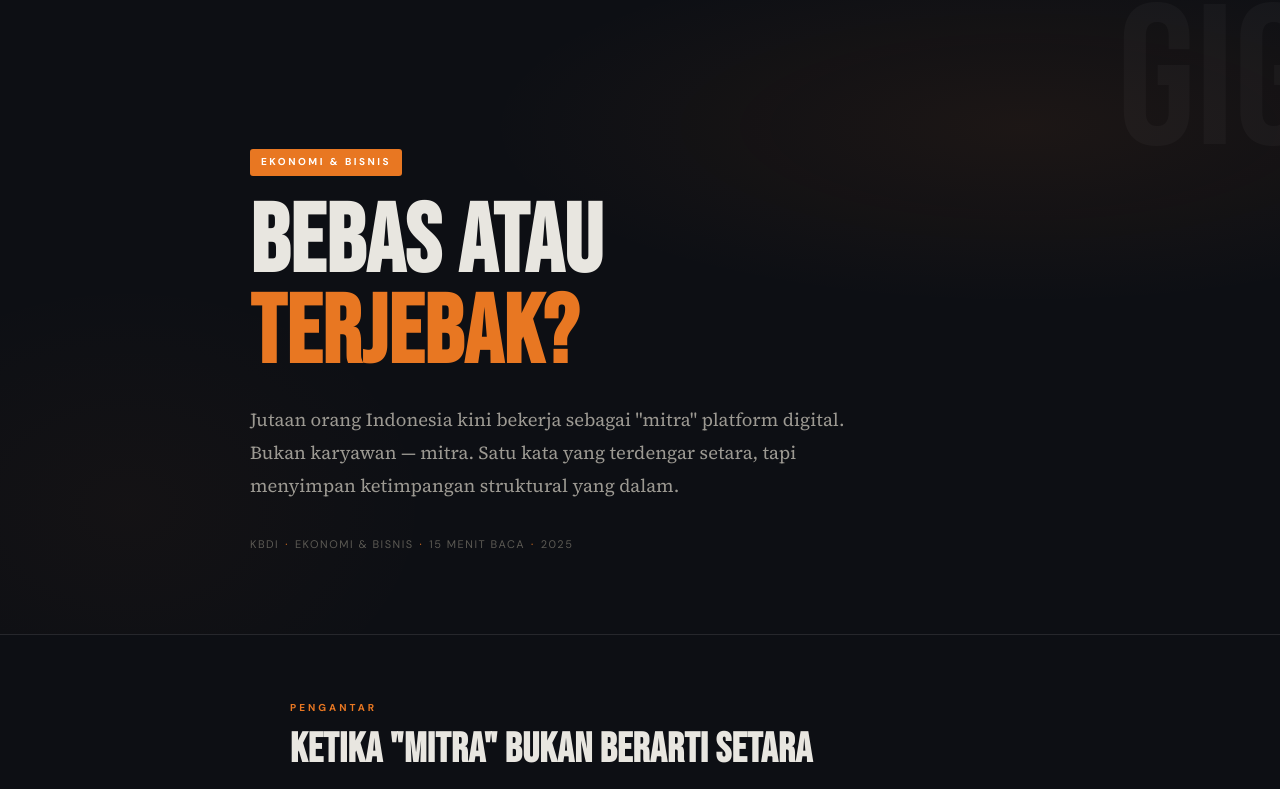
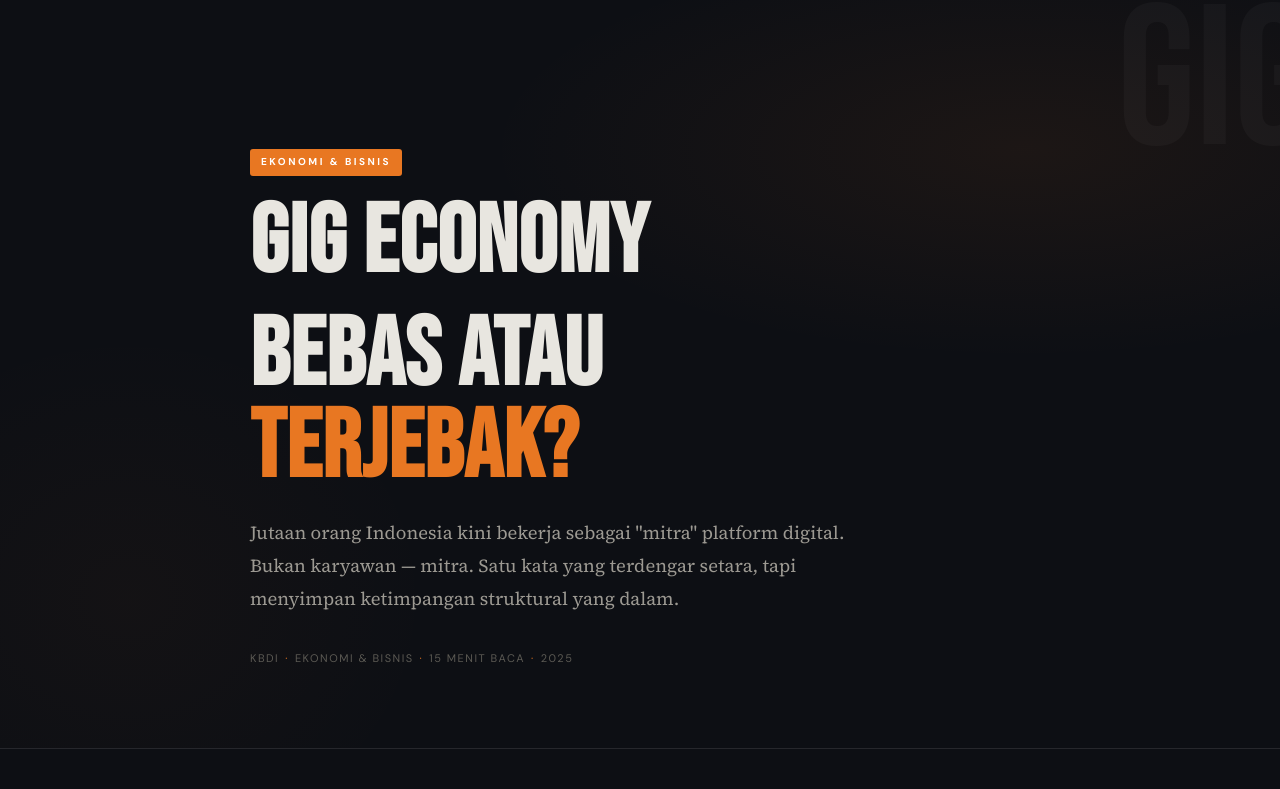
Before and after one commit to edukbdi/gigeconomy, a plain HTML site: page index.html in a window 1280 px wide. Shown: the top 789 px of the page. Drawn offline with Linux system fonts and the light colour scheme; no server answers.

Commit message:
Update index.html

```diff
--- a/index.html
+++ b/index.html
@@ -357,7 +357,7 @@
   <div class="hero-watermark">GIG</div>
   <div class="hero-inner">
     <span class="hero-tag">Ekonomi &amp; Bisnis</span>
-    <h1>Bebas atau<br><em>Terjebak?</em></h1>
+    <h1>GIG Economy<h1>Bebas atau<br><em>Terjebak?</em></h1>
     <p class="hero-lead">
       Jutaan orang Indonesia kini bekerja sebagai "mitra" platform digital. Bukan karyawan — mitra. Satu kata yang terdengar setara, tapi menyimpan ketimpangan struktural yang dalam.
     </p>
```
